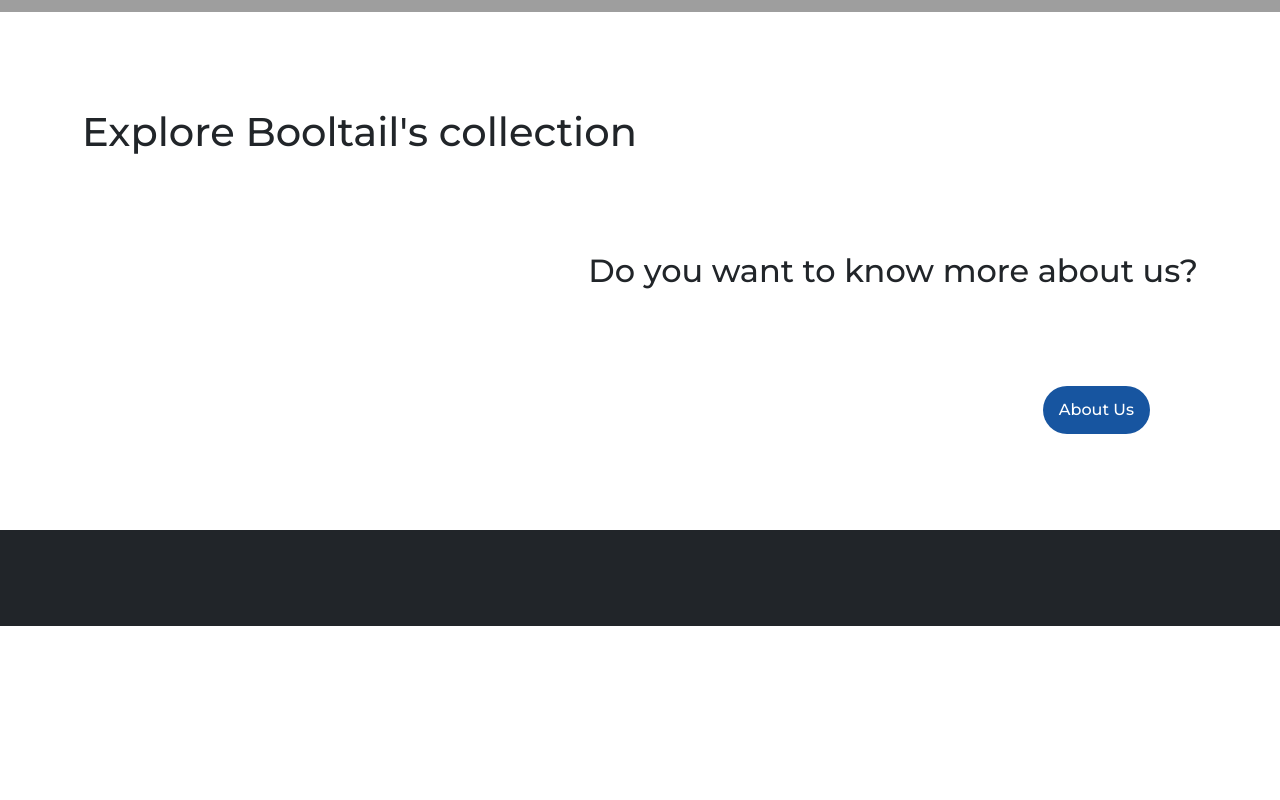
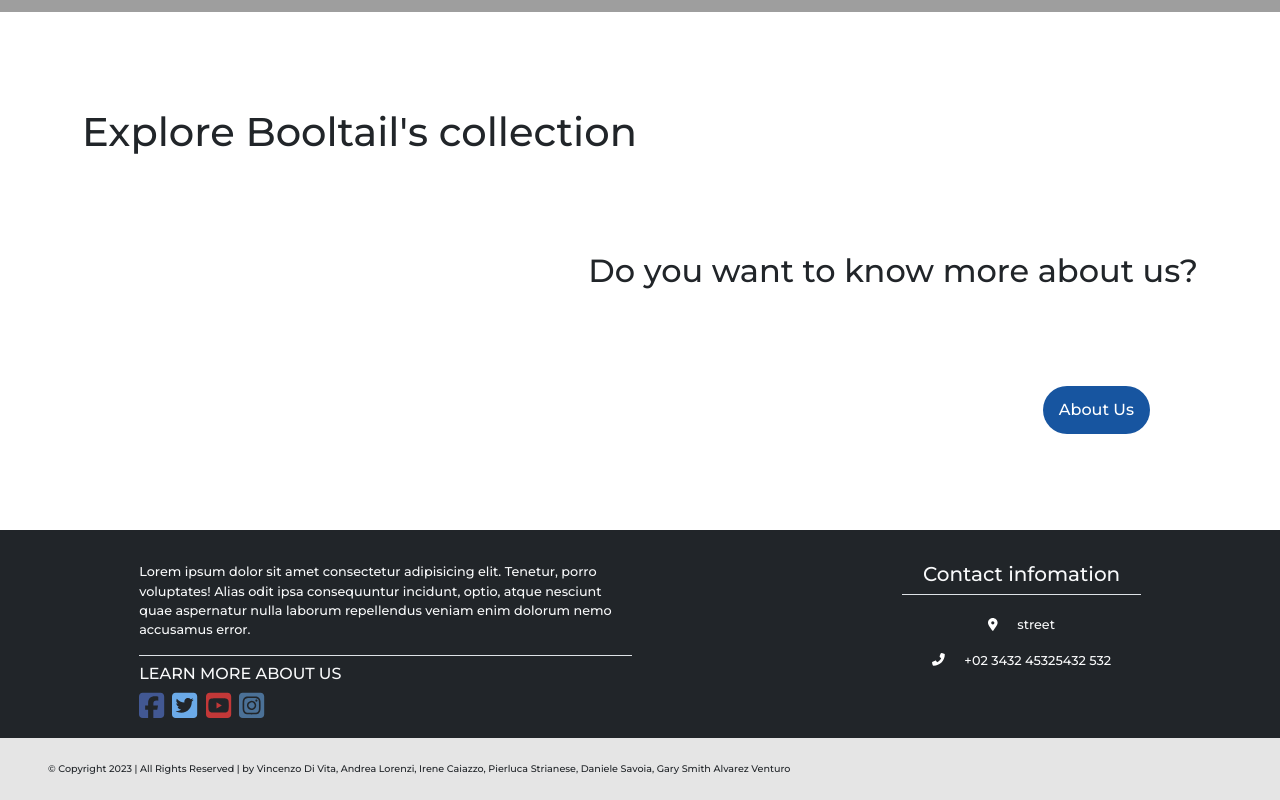
Before and after one commit to vdv-boolean/laravel-vue-router-frontoffice, a Vue app: page / in a window 1280 px wide. Shown: the part 532-1332 px from the top of the page. Before the commit the page ends 1158 px from the top, so only its background shows below. Built offline with nearby package versions, Linux system fonts and the light colour scheme; grey boxes are pictures that could not be loaded.

Commit message:
Style Footer

```diff
--- a/src/components/AppFooter.vue
+++ b/src/components/AppFooter.vue
@@ -3,6 +3,86 @@
 </script>
 
 <template>
-  <footer class="py-5 bg-dark text-light"></footer>
+  <footer class="py-1 bg-dark text-light">
+    <div class="info p-1">
+      <div class="description p-2">
+        <div class="py-3 border-bottom">
+          Lorem ipsum dolor sit amet consectetur adipisicing elit. Tenetur, porro voluptates! Alias odit ipsa
+          consequuntur incidunt, optio, atque nesciunt quae aspernatur nulla laborum repellendus veniam enim
+          dolorum nemo accusamus error.
+        </div>
+        <h6 class="pt-2"> LEARN MORE ABOUT US </h6>
+        <div class="social">
+          <font-awesome-icon icon="fa-brands fa-square-facebook" class="icon_social facebook" />
+          <font-awesome-icon icon="fa-brands fa-square-twitter" class="icon_social twitter" />
+          <font-awesome-icon icon="fa-brands fa-square-youtube" class="icon_social youtube" />
+          <font-awesome-icon icon="fa-brands fa-square-instagram" class="icon_social instagram" />
+        </div>
+      </div>
+      <div class="contact_info p-2 text-center">
+        <h5 class="pt-3">Contact infomation</h5>
+
+        <ul class="border-top">
+          <li class="pt-1">
+            <font-awesome-icon icon="fa-solid fa-location-dot" class="icon_contact" /> street
+          </li>
+          <li>
+            <font-awesome-icon icon="fa-solid fa-phone-flip" class="icon_contact" /> +02 3432 45325432 532
+          </li>
+        </ul>
+      </div>
+    </div>
+  </footer>
+  <div class="copyright py-4">
+    © Copyright 2023 | All Rights Reserved | by Vincenzo Di Vita, Andrea Lorenzi, Irene Caiazzo, Pierluca Strianese,
+    Daniele Savoia, Gary Smith Alvarez Venturo
+  </div>
 </template>
-<style></style>
+
+<style lang="scss" scoped>
+@use "../style/general.scss" as *;
+
+
+footer {
+  display: flex;
+  font-size: .8rem;
+
+  .info {
+    display: flex;
+    justify-content: space-around;
+    flex-wrap: wrap;
+
+    .description {
+      width: 60%;
+      width: 40%;
+    }
+
+    .contact_info {
+      width: 20%;
+
+      ul {
+        li {
+
+          margin-top: 1rem;
+
+          .icon_contact {
+            color: white;
+            margin-right: 1rem;
+          }
+        }
+      }
+    }
+
+    .icon_social {
+      font-size: 1.8rem;
+      padding-right: .5rem;
+    }
+  }
+}
+
+.copyright {
+  background-color: $background_color2;
+  font-size: .6rem;
+  padding-left: 48px;
+}
+</style>
--- a/src/main.js
+++ b/src/main.js
@@ -2,4 +2,27 @@
 import App from "./App.vue";
 import * as bootstrap from "bootstrap";
 import { router } from "./router";
-createApp(App).use(router).mount("#app");
+
+/* import the fontawesome core */
+import { library } from '@fortawesome/fontawesome-svg-core'
+
+/* import font awesome icon component */
+import { FontAwesomeIcon } from '@fortawesome/vue-fontawesome'
+
+/* import specific icons */
+import { faSquareFacebook } from '@fortawesome/free-brands-svg-icons'
+import { faSquareTwitter } from '@fortawesome/free-brands-svg-icons'
+import { faSquareInstagram } from '@fortawesome/free-brands-svg-icons'
+import { faSquareYoutube } from '@fortawesome/free-brands-svg-icons'
+import { faLocationDot } from '@fortawesome/free-solid-svg-icons'
+import { faPhoneFlip } from '@fortawesome/free-solid-svg-icons'
+import { faCaretRight } from '@fortawesome/free-solid-svg-icons'
+import { faAngleDown } from '@fortawesome/free-solid-svg-icons'
+
+/* add icons to the library */
+library.add(faSquareFacebook, faSquareTwitter, faSquareInstagram, faSquareYoutube, faLocationDot, faPhoneFlip, faCaretRight, faAngleDown)
+
+createApp(App)
+    .component('font-awesome-icon', FontAwesomeIcon)
+    .use(router)
+    .mount("#app");
--- /dev/null
+++ b/src/style/general.scss
@@ -0,0 +1,33 @@
+$background_color2: #E5E5E5;
+$color_facebook: #425893;
+$color_twitter: #6BAAE8;
+$color_instagram: #4B7197;
+$color_youtube: #c33838;
+
+ul {
+    list-style-type: none;
+    padding: 0;
+    margin: 0;
+}
+
+.icon_social {
+    font-size: 1.8rem;
+    padding-right: .5rem;
+    cursor: pointer;
+}
+
+.facebook {
+    color: $color_facebook;
+}
+
+.twitter {
+    color: $color_twitter;
+}
+
+.instagram {
+    color: $color_instagram;
+}
+
+.youtube {
+    color: $color_youtube;
+}
```
